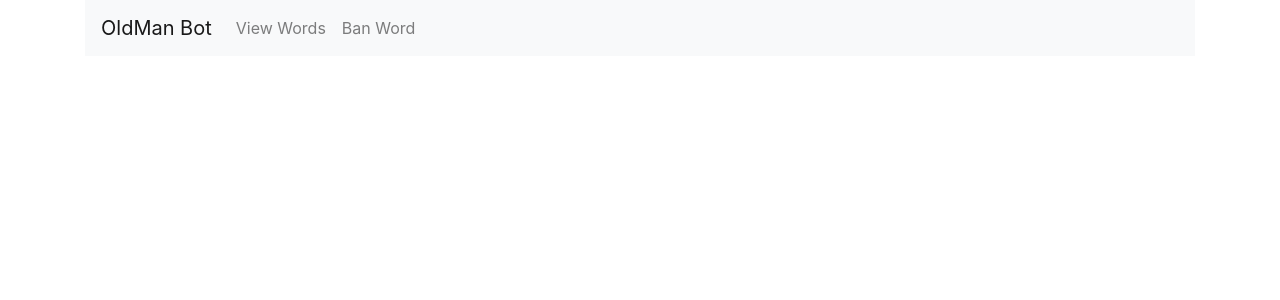
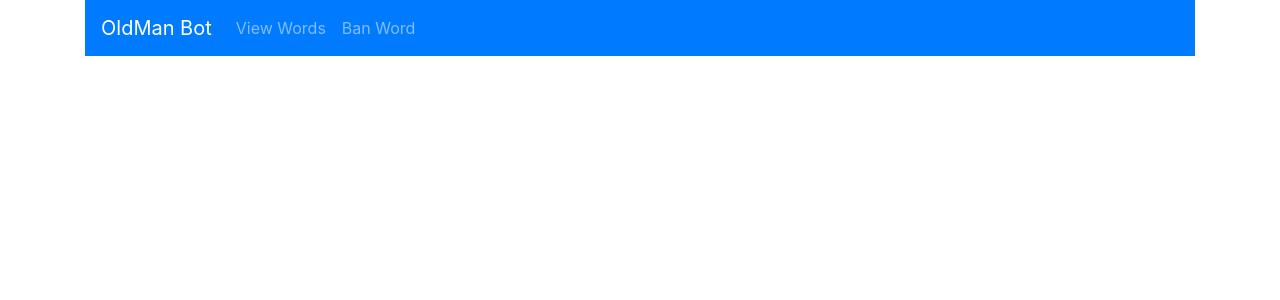
Before and after one commit to AmrikSD/oldman-website, a React (Create React App) app: page / in a window 1280 px wide. Shown: the top 300 px of the page. Built offline with nearby package versions, Linux system fonts and the light colour scheme.

Commit message:
changed edit page

```diff
--- a/src/App.js
+++ b/src/App.js
@@ -26,7 +26,7 @@ class App extends Component {
 			<Router>
 				<div className="container">
 
-					<nav className="navbar navbar-expand-lg navbar-light bg-light">
+					<nav className="navbar navbar-expand-lg navbar-dark bg-primary">
 
 
 					<Link to="/" className="navbar-brand">OldMan Bot</Link>
--- a/src/components/EditWord.component.js
+++ b/src/components/EditWord.component.js
@@ -134,11 +134,9 @@ export default class EditBannedWordst extends Component {
 					<br />
 					<div className="form-group">
                         			<input type="submit" value="Update Word" className="btn btn-primary" />
+						<input type="submit" value="Remove Word" className="btn btn-danger" onClick={this.onDelete}/>
 					</div>
                 		</form>
-				<form onSubmit={this.onDelete}>
-					<input type="submit" value="Remove Word" className="btn btn-danger"/>
-				</form>
 			</div>
 		)
 	}
```
